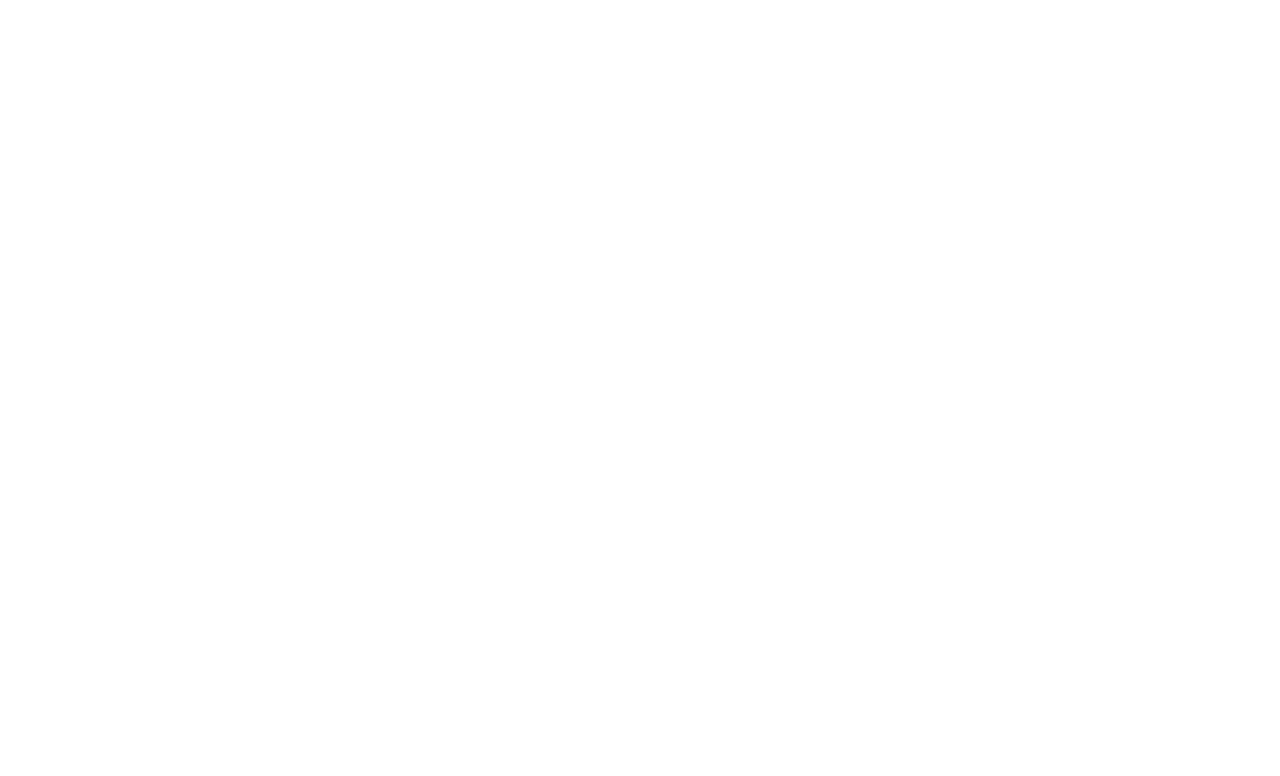
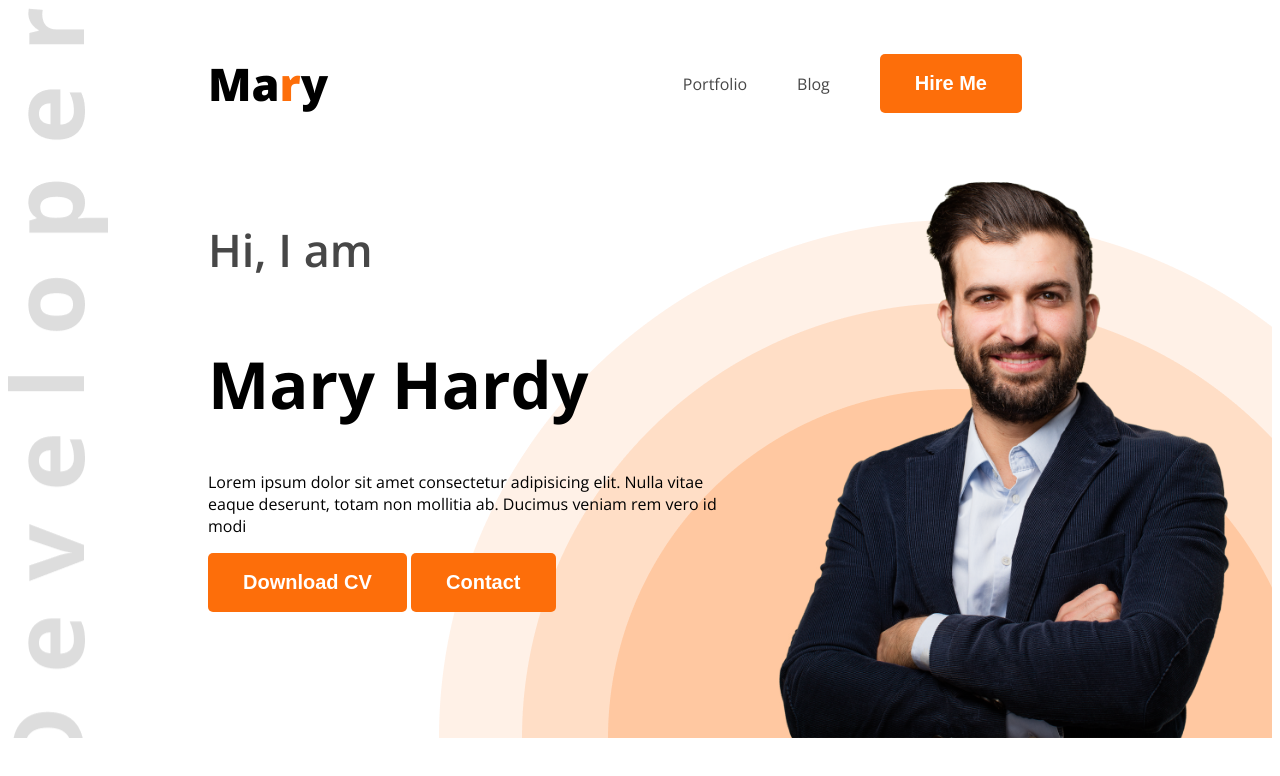
Before and after one commit to MushfikhaJyoti/my-new-dev-portfolio, a plain HTML site: page index.html in a window 1280 px wide. Drawn offline with nearby package versions, Linux system fonts and the light colour scheme.

Commit message:
added images on header

```diff
--- /dev/null
+++ b/CSS/portfolio.css
@@ -0,0 +1,79 @@
+
+
+.open-sans-normal {
+  font-family: "Open Sans", sans-serif;
+  font-optical-sizing: auto;
+  font-style: normal;
+  font-variation-settings:
+    "wdth" 100;
+}
+
+/* shared style */
+.text-primary{
+    color: #FD6E0A;
+}
+.dark-2{
+    color: #474747;
+}
+.btn-primary{
+    background-color: #FD6E0A;
+    font-size: 20px;
+    font-weight: bold;
+    border: none;
+    padding: 18px 35px;
+    color: white;
+    border-radius: 5px;
+}
+/* header styles */
+.header{
+background-image: url(/images/developer.png),url(/images/header_bg.png);
+background-repeat: no-repeat;
+background-position: top left,bottom right;
+}
+
+
+/* nav bar style */
+nav{
+    display: flex;
+    align-items: center;
+    justify-content: space-between;
+    margin: 0px 200px;
+
+}
+.nav-title{
+    font-weight: 800;
+    font-size: 45px;
+}
+nav ul{
+    display: flex;
+    align-items: center
+
+}
+nav ul li{
+    list-style: none;
+    margin-right: 50px;
+}
+nav li a{
+    text-decoration: none;
+
+  }
+  /* banner styles */
+  .banner-content{
+    max-width: 580px;
+  }
+  .banner{
+   display: flex;
+   justify-content: space-between;
+   margin: 0 35px 0 200px;
+  }
+  .banner-greetings{
+    font-size: 45px;
+    font-weight: 600;
+    }
+    .banner-title{
+        font-size: 65px;
+        font-weight: bold;
+    }
+    .banner-pro-pic{
+        width: 500px;
+    }
--- a/index.html
+++ b/index.html
@@ -4,10 +4,34 @@
     <meta charset="UTF-8">
     <meta name="viewport" content="width=device-width, initial-scale=1.0">
     <title>dev portfolio</title>
+    <link rel="preconnect" href="https://fonts.googleapis.com">
+<link rel="preconnect" href="https://fonts.gstatic.com" crossorigin>
+<link href="https://fonts.googleapis.com/css2?family=Open+Sans:ital,wght@0,300..800;1,300..800&display=swap" rel="stylesheet">
+    <link rel="stylesheet" href="CSS/portfolio.css">
 
 </head>
-<body>
-    <header></header>
+<body class="open-sans-normal">
+    <header class="header">
+        <nav><h3 class="nav-title">Ma<span class="text-primary">r</span>y</h3>
+            <ul>
+                <li><a class="dark-2" href="portfolio.com">Portfolio</a></li>
+                <li><a class="dark-2" href="blog.com">Blog</a></li>
+                <li><a href="hire_me.com"><button class="btn-primary">Hire Me</button></a></li>
+            </ul>
+        </nav>
+        <div class="banner">
+            <div class="banner-content"><h4 class="banner-greetings dark-2">Hi, I am</h4>
+                <h1 class="banner-title">Mary Hardy</h1>
+            <p class="banner-description">
+                Lorem ipsum dolor sit amet consectetur adipisicing elit. Nulla vitae eaque deserunt, totam non mollitia ab. Ducimus veniam rem vero id modi</p>
+
+                <button class="btn-primary">Download CV</button>
+                <button class="btn-primary">Contact</button></div>
+
+                <img class="banner-pro-pic" src="images/hardy.png" alt="">
+    </div>
+
+    </header>
     <main></main>
     <footer></footer>
 
```
